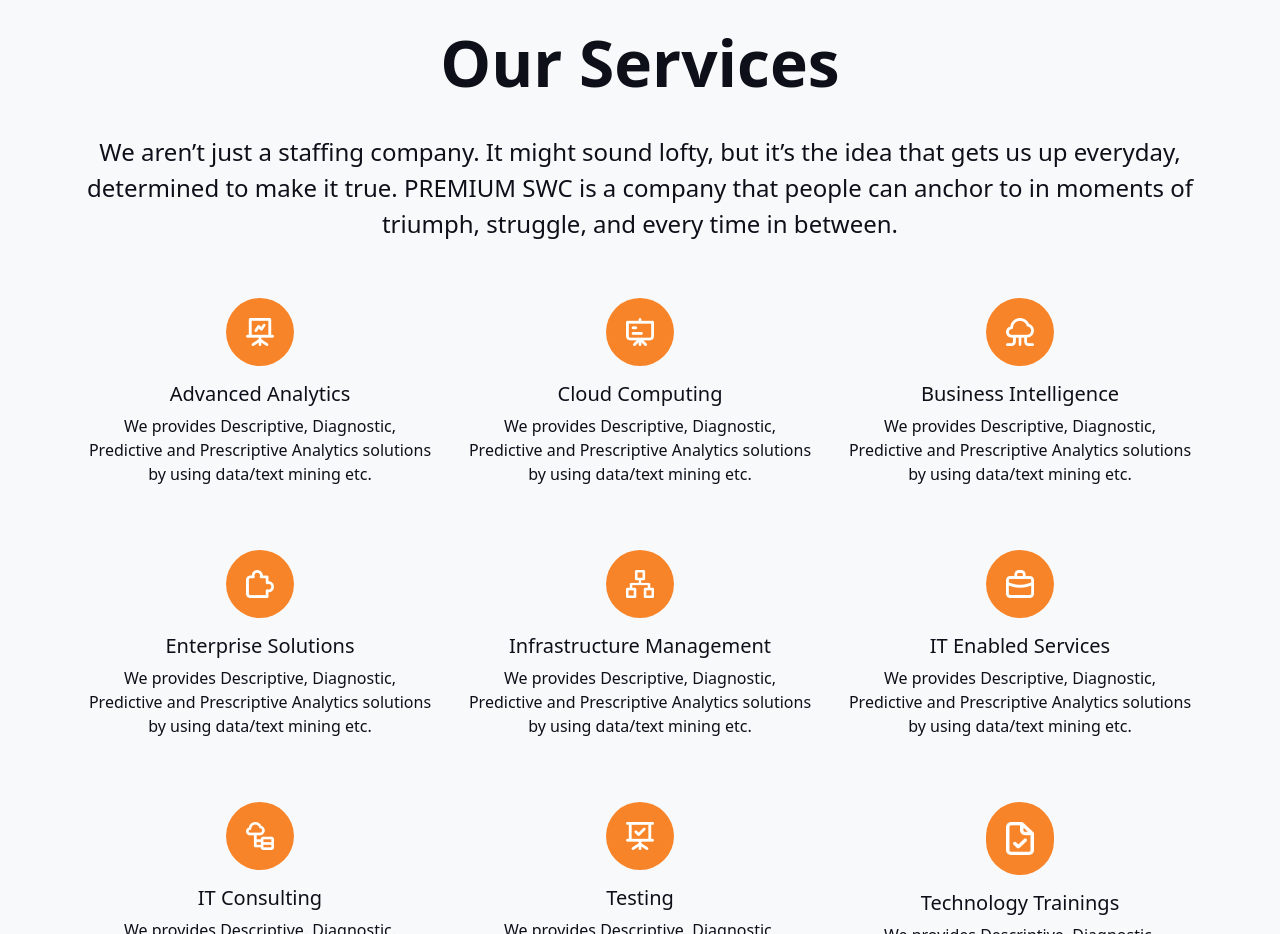
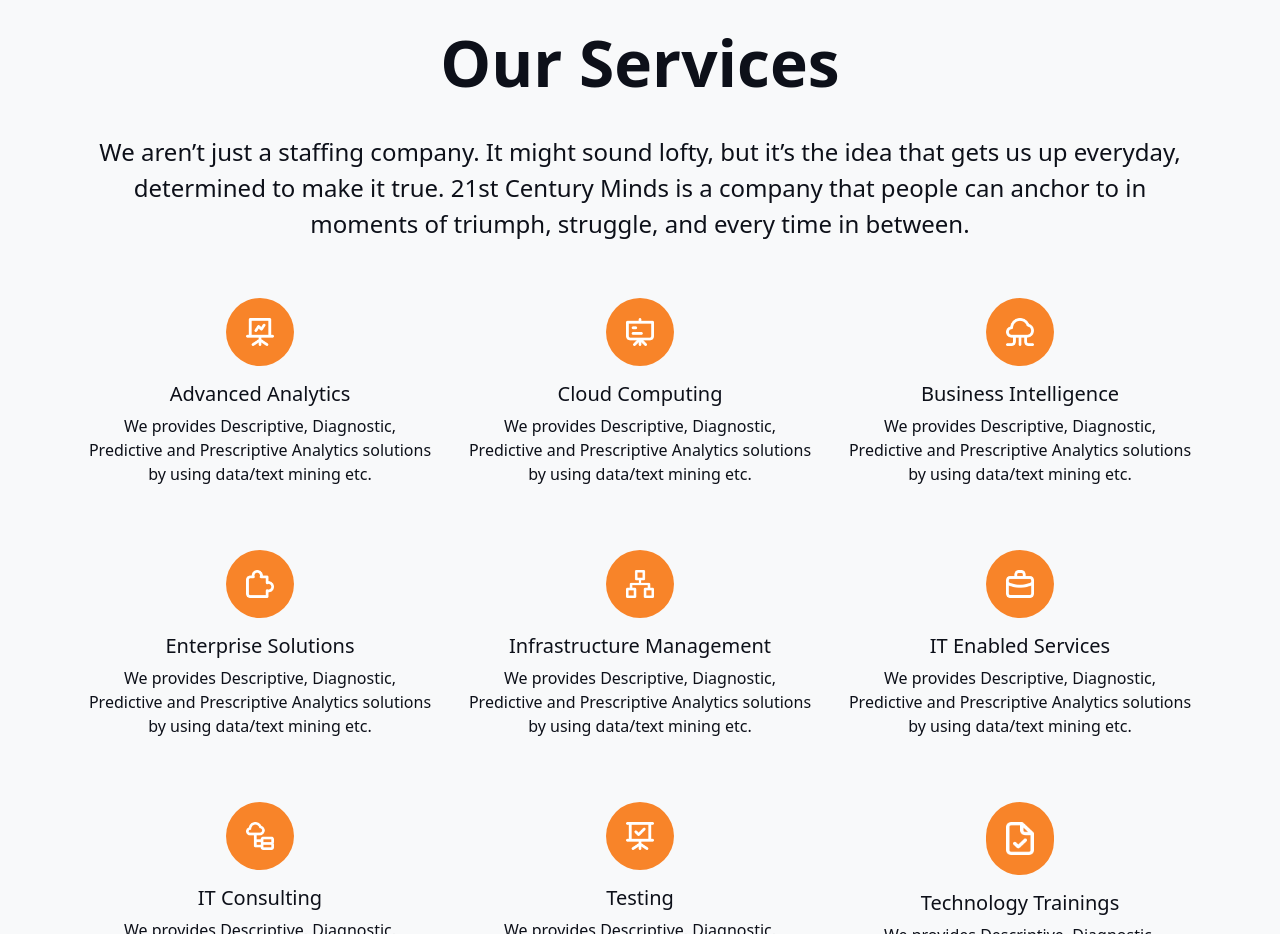
Before and after one commit to saini-saivarun/rc, a plain HTML site: page index.html in a window 1280 px wide. Shown: the part 2620-3554 px from the top of the page. Drawn offline with Linux system fonts and the light colour scheme.

Commit message:
Update index.html

```diff
--- a/index.html
+++ b/index.html
@@ -95,7 +95,7 @@
                 <div class="container pb-5">
                     <div class="py-5">
                         <h3 class="text-center pb-4 display-3 fw-bold">Our Services</h3>
-                        <p class="text-center fs-4 pb-3">We aren’t just a staffing company. It might sound lofty, but it’s the idea that gets us up everyday, determined to make it true. PREMIUM SWC is a company that people can anchor to in moments of triumph, struggle, and every time in between.</p>
+                        <p class="text-center fs-4 pb-3">We aren’t just a staffing company. It might sound lofty, but it’s the idea that gets us up everyday, determined to make it true. 21st Century Minds is a company that people can anchor to in moments of triumph, struggle, and every time in between.</p>
                         <div class="services py-4 row justify-content-center">
                             <div class="col-12 col-md-6 col-lg-4 px-3 pb-5">
                                 <div class="services-img">
```
